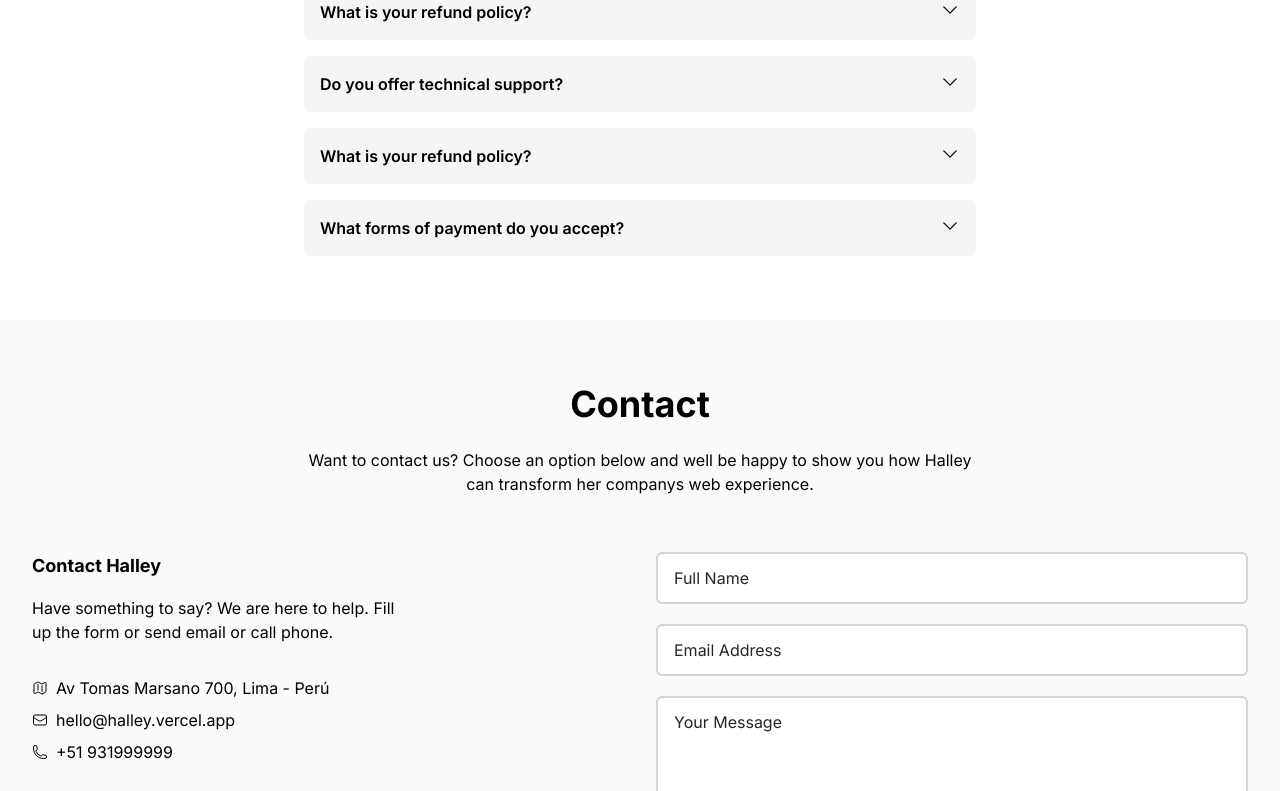
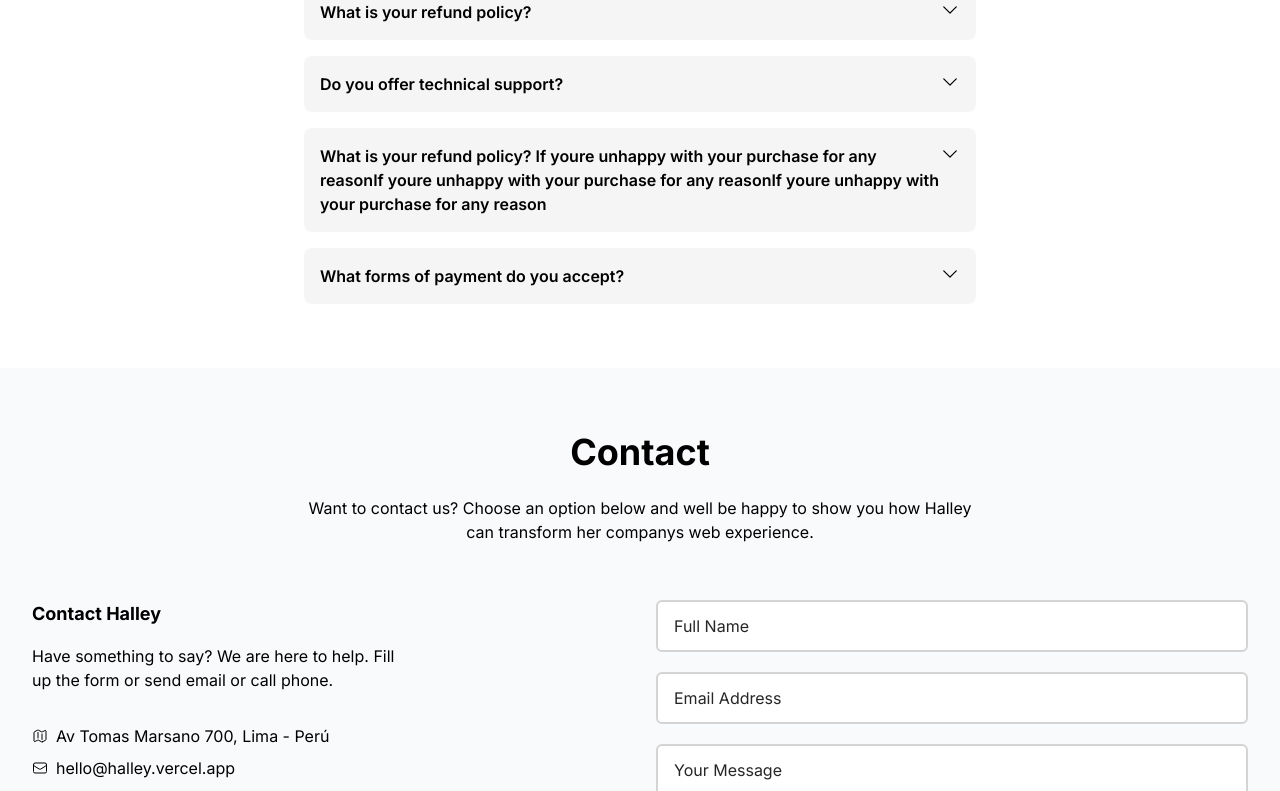
Before and after one commit to tomiidev/bambuy, a Next.js app: page / in a window 1280 px wide. Shown: the part 4354-5145 px from the top of the page. Built offline with nearby package versions, Linux system fonts and the light colour scheme; no server answers.

Commit message:
corregimos tamño de icono faq flex-shrink-0

```diff
--- a/src/components/Faq.tsx
+++ b/src/components/Faq.tsx
@@ -13,7 +13,7 @@ const faqitems = [
       "No, we dont offer technical support for free downloads. Please purchase a support plan to get 6 months of support.",
   },
   {
-    question: "What is your refund policy?",
+    question: "What is your refund policy? If youre unhappy with your purchase for any reasonIf youre unhappy with your purchase for any reasonIf youre unhappy with your purchase for any reason",
     response:
       "If youre unhappy with your purchase for any reason, email us within 90 days and well refund you in full, no questions asked.",
   },
@@ -55,7 +55,7 @@ export default function Faq() {
                     <ChevronDownIcon
                       className={`${
                         open ? "rotate-180 transition-transform" : ""
-                      } h-5 w-5`}
+                      } h-5 w-5 flex-shrink-0`}
                     />
                   </Disclosure.Button>
                   <Disclosure.Panel
```
